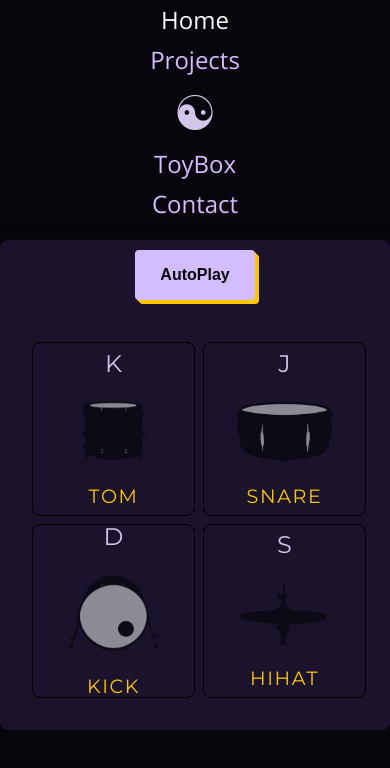
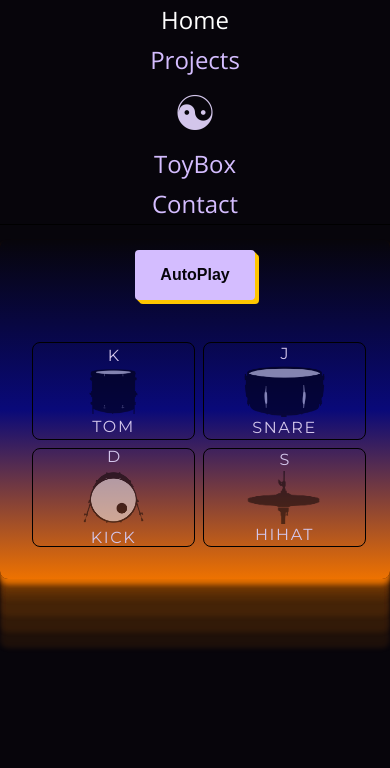
Before and after one commit to Ian84Be/portfolio-react, a React (Create React App) app: page /ToyBox/DrumMachine in a window 390 px wide. Shown: the top 768 px of the page. Built offline with nearby package versions, Linux system fonts and the light colour scheme.

Commit message:
light and dark mode drummachine

```diff
--- a/src/components/ToyBox/DrumMachine.js
+++ b/src/components/ToyBox/DrumMachine.js
@@ -12,14 +12,14 @@ import hiHatIcon from '../../assets/DrumMachine/img/hihat2.png';
 
 import '../../scss/ToyBox/DrumMachine.scss';
 
-const DrumMachine = () => {
+const DrumMachine = ({ lightMode }) => {
   useEffect(() => {
     window.addEventListener('keydown', playSound);
     return () => window.removeEventListener('keydown', playSound);
   });
 
   return (
-    <div className="DrumMachine__container">
+    <div className={`DrumMachine__container ${lightMode ? 'lightMode' : ''}`}>
       <div className="controls">
         <button className={`auto-play drums`} onClick={autoPlay}>
           AutoPlay
--- a/src/scss/ToyBox/DrumMachine.scss
+++ b/src/scss/ToyBox/DrumMachine.scss
@@ -2,14 +2,38 @@
 
 .DrumMachine__container {
   align-items: center;
-  background: $dark-section-bg;
+  background: rgb(7, 5, 11);
+  background: linear-gradient(
+    180deg,
+    rgba(7, 5, 11, 1) 0%,
+    rgba(9, 9, 121, 1) 50%,
+    rgba(238, 114, 0, 1) 100%
+  );
+
   border-radius: 8px;
+  color: $dark-text;
   display: flex;
   flex-direction: column;
   justify-content: center;
   margin-top: 8rem;
+
+  box-shadow: 0 0.33rem 0.33rem hsla(29, 100%, 47%, 0.91),
+    0 0.33rem 0.33rem hsla(29, 100%, 47%, 0.1),
+    0 0.63rem 0.33rem hsla(29, 100%, 47%, 0.1),
+    0 0.93rem 0.33rem hsla(29, 100%, 47%, 0.1),
+    0 1.33rem 0.33rem hsla(29, 100%, 47%, 0.1),
+    0 2.33rem 0.33rem hsla(29, 100%, 47%, 0.1),
+    0 3.33rem 0.33rem hsla(29, 100%, 47%, 0.1),
+    0 4.33rem 0.33rem hsla(29, 100%, 47%, 0.1);
+
   @media (max-width: 475px) {
     margin-top: 15rem;
+  }
+
+  &.lightMode {
+    background: $light-bg;
+    color: $light-text;
+    box-shadow: none;
   }
 }
 
@@ -62,7 +86,7 @@ button.auto-play {
   align-items: center;
   border: 0.1rem solid black;
   border-radius: 0.5rem;
-  color: $dark-text;
+
   display: flex;
   font-size: 1.5rem;
   flex-direction: column;
@@ -70,6 +94,10 @@ button.auto-play {
   max-width: 200px;
   transition: all 0.07s ease;
   width: 100%;
+
+  @media (max-width: 475px) {
+    font-size: 1rem;
+  }
 
   &:hover {
     border-color: $wesbos;
@@ -82,12 +110,16 @@ button.auto-play {
   }
 
   img {
-    margin: 1rem;
+    // margin: 1rem;
     opacity: 0.5;
-    width: 60%;
+    width: 50%;
   }
 
   img.tomDrum {
+    width: 30%;
+  }
+
+  img.kickDrum {
     width: 40%;
   }
 }
@@ -107,8 +139,7 @@ kbd {
 }
 
 .sound {
-  color: $wesbos;
-  font-size: 1.2rem;
+  // font-size: 1.2rem;
   letter-spacing: 0.1rem;
   text-transform: uppercase;
 }
```
